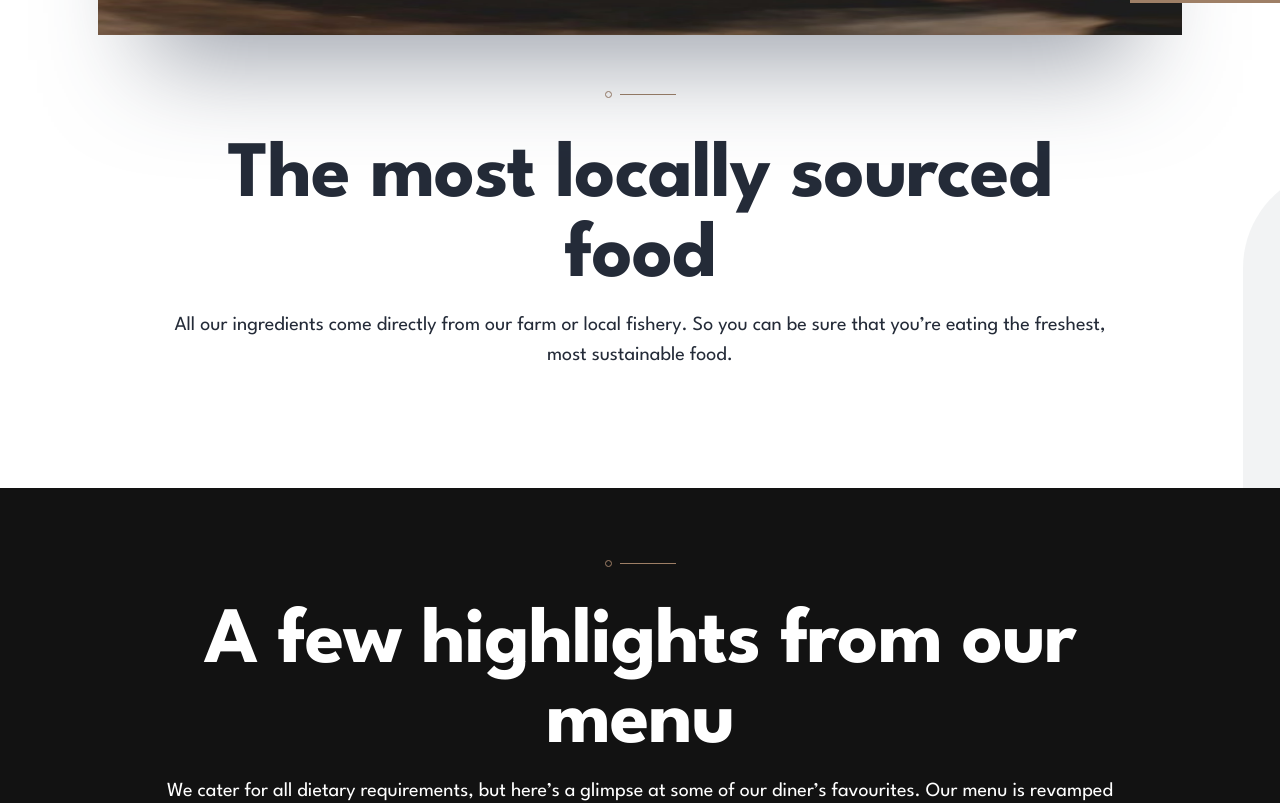
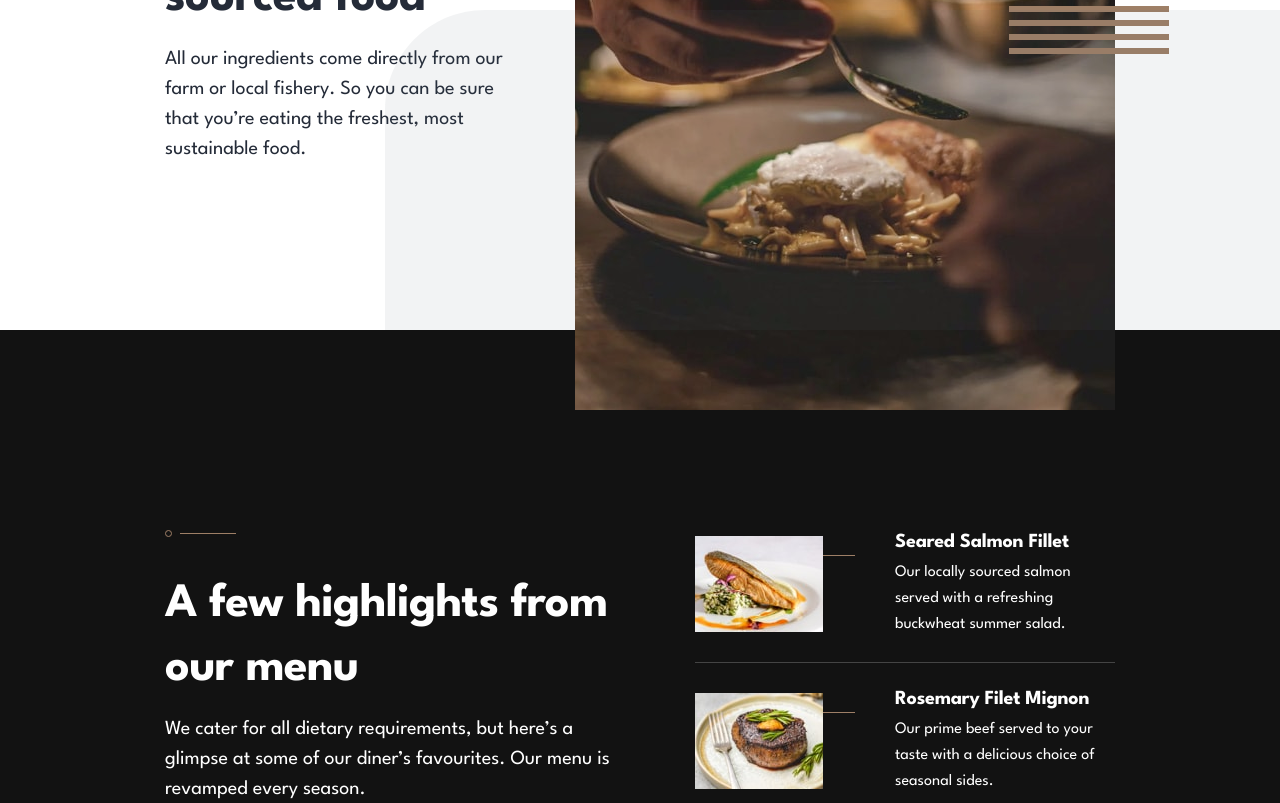
Before and after one commit to sophia-see/dine-restaurant, a Next.js app: page / in a window 1280 px wide. Shown: the part 1820-2623 px from the top of the page. Built offline with nearby package versions, Linux system fonts and the light colour scheme.

Commit message:
finished desktop view

```diff
--- a/components/Button.tsx
+++ b/components/Button.tsx
@@ -15,7 +15,7 @@ const Button: React.FC<ButtonProps> = ({
   const baseStyles = "py-6 flex justify-center uppercase font-semibold text-[17px] leading-[16px] tracking-[2.5px] transition duration-200";
 
   const variantStyles = {
-    default: "bg-cod-gray text-white hover:bg-cod-gray-75",
+    default: "bg-cod-gray text-white hover:border hover:border-cod-gray hover:text-cod-gray hover:bg-transparent",
     outline: "border border-white text-white hover:bg-white hover:text-mirage",
   };
 
--- a/components/ItemTitle.tsx
+++ b/components/ItemTitle.tsx
@@ -8,9 +8,9 @@ export default function ItemTitle({ title, className, ...props }: ItemTitleProps
   return (
     <div
       className={`
-        text-[32px] md:text-[48px] lg:text-[80px]
-        leading-[40px] md:leading-[64px] lg:leading-[80px]
-        tracking-[-0.4px] md:tracking-[-0.6px] lg:tracking-[-1px]
+        text-[32px] md:text-[48px]
+        leading-[40px] md:leading-[64px]
+        tracking-[-0.4px] md:tracking-[-0.6px]
         ${className || ""}
       `}
       {...props}
--- a/components/about/About.tsx
+++ b/components/about/About.tsx
@@ -12,7 +12,7 @@ import useDeviceSize from '@/hooks/use-device-size'
 
 function ImageContainer ({children}: {children:React.ReactNode}) {
   return (
-    <div className='relative h-[400px] md:h-[360px]'>
+    <div className='xl:flex-shrink-0 relative h-[400px] md:h-[360px] xl:h-[720px] xl:w-[540px]'>
       {children}
     </div>
   )
@@ -23,8 +23,8 @@ export default function About() {
 
   return (
     <section>
-      <div className="relative h-[662px] md:h-[675px]">
-        <AboutItem className="absolute top-[-72px] md:top-[-96px]">
+      <div className="relative h-[662px] md:h-[690px]">
+        <AboutItem className="absolute top-[-72px] md:top-[-96px] lg:top-[-68px] h-full overflow-visible ">
           <ImageContainer>
             <Image
               src={`/images/homepage/enjoyable-place-${currSize}.jpg`}
@@ -32,7 +32,7 @@ export default function About() {
               width={0}
               height={0}
               alt="a place full of nature"
-              className="w-full h-full shadow-[0_75px_100px_-50px_rgba(56,66,85,50%)]"
+              className="w-full h-full shadow-[0_75px_100px_-50px_rgba(56,66,85,50%)] object-cover object-center"
             />
           </ImageContainer>
           <ItemContainer>
@@ -48,7 +48,7 @@ export default function About() {
             </Item>
           </ItemContainer>
         </AboutItem>
-        <div className='hidden md:block absolute top-[50%] right-[50%] -translate-y-[70%]'>
+        <div className='hidden md:block absolute top-[50%] right-[50%] left-0 xl:right-[10%] -translate-y-[70%]'>
           <Image
             src={"/images/patterns/pattern-curve-top-right.svg"}
             sizes='100vw'
@@ -59,7 +59,7 @@ export default function About() {
           />
         </div>
       </div>
-      <AboutItem className='relative h-full md:pb-[118px]'>
+      <AboutItem className='relative h-full pb-[101px] md:pb-[118px] xl:pb-0 xl:h-[640px] xl:overflow-visible'>
         <ImageContainer>
           <Image
             src={`/images/homepage/locally-sourced-${currSize}.jpg`}
@@ -67,20 +67,20 @@ export default function About() {
             width={0}
             height={0}
             alt="a freshly cooked food"
-            className="w-full h-full shadow-[0_75px_100px_-50px_rgba(56,66,85,50%)]"
+            className="w-full h-full shadow-[0_75px_100px_-50px_rgba(56,66,85,50%)] xl:shadow-none object-cover object-center"
           />
-          <div className='hidden md:block absolute top-[70%] right-[-10%]'>
+          <div className='hidden md:block absolute top-[70%] xl:top-[40%] right-[-10%]'>
             <Image
               src={"/images/patterns/pattern-lines.svg"}
               sizes='100vw'
               width={0}
               height={0}
-              className='w-auto h-auto'
+              className='w-auto h-auto xl:z-10'
               alt='lines pattern'
             />
           </div>
         </ImageContainer>
-        <ItemContainer>
+        <ItemContainer className='lg:order-first'>
           <Divider />
           <Item>
             <ItemTitle
@@ -92,7 +92,7 @@ export default function About() {
             />
           </Item>
         </ItemContainer>
-        <div className='hidden md:block absolute bottom-0 -right-[67%] overflow-hidden'>
+        <div className='hidden md:block absolute bottom-0 -right-[67%] xl:right-[0px] overflow-hidden'>
           <Image
             src={"/images/patterns/pattern-curve-top-left.svg"}
             sizes='100vw'
--- a/components/about/AboutItem.tsx
+++ b/components/about/AboutItem.tsx
@@ -6,7 +6,7 @@ interface AboutItemsProps extends React.HTMLAttributes<HTMLDivElement> {
 
 export default function AboutItem({children, className, ...props}: AboutItemsProps) {
   return (
-    <div className={`overflow-hidden px-6 md:px-[98px] flex flex-col gap-[48px] md:gap-[56px] text-ebony-clay ${className || ""}`}>
+    <div className={`overflow-hidden px-6 md:px-[98px] xl:px-[165px] flex flex-col xl:flex-row xl:justify-between gap-[48px] md:gap-[56px] text-ebony-clay ${className || ""}`}>
       {children}
     </div>
   )
--- a/components/about/Item.tsx
+++ b/components/about/Item.tsx
@@ -2,7 +2,7 @@ import React from 'react'
 
 export default function Item({children}: {children: React.ReactNode}) {
   return (
-    <div className="flex flex-col justify-center items-center gap-[13px] text-center">
+    <div className="flex flex-col justify-center items-center xl:items-start gap-[13px] text-center xl:text-start">
       {children}
     </div>
   )
--- a/components/about/ItemContainer.tsx
+++ b/components/about/ItemContainer.tsx
@@ -1,8 +1,8 @@
 import React from 'react'
 
-export default function ItemContainer({children}: {children: React.ReactNode}) {
+export default function ItemContainer({className, children}: {className?: string, children: React.ReactNode}) {
   return (
-    <div className="flex flex-col justify-center items-center gap-9 md:gap-[39px] md:mx-[58px]">
+    <div className={`flex flex-col justify-center items-center xl:items-start gap-9 md:gap-[39px] md:mx-[58px] xl:mx-0 ${className || ""}`}>
       {children}
     </div>
   )
--- a/components/action/Action.tsx
+++ b/components/action/Action.tsx
@@ -10,7 +10,7 @@ export default function Action() {
   const {currSize} = useDeviceSize();
 
   return (
-    <div className='relative w-full h-[328px] md:h-[272px] flex justify-center items-center pt-[84px] pb-[80px] text-white'>
+    <div className='relative w-full h-[328px] md:h-[272px] xl:h-[240px] flex justify-center items-center pt-[84px] pb-[80px] text-white'>
       <Image
         src={`/images/homepage/ready-bg-${currSize}.jpg`}
         sizes='100vw'
@@ -19,7 +19,7 @@ export default function Action() {
         className='w-full h-full absolute inset-0 -z-10'
         alt='food background'
       />
-      <div className='px-[41px] flex flex-col gap-5 justify-center items-center text-center'>
+      <div className='w-full px-[41px] md:px-[66px] xl:px-[165px] flex flex-col xl:flex-row gap-5 justify-center xl:justify-between items-center text-center xl:text-start'>
         <ItemTitle title='Ready to make a reservation?' className='font-bold' />
         <Button variant='outline' className='w-full md:w-[245px]'>Book a table</Button>
       </div>
--- a/components/events/Events.tsx
+++ b/components/events/Events.tsx
@@ -11,29 +11,20 @@ const EVENTS = [
   {
     name: "Family Gathering",
     description: "We love catering for entire families. So please bring everyone along for a special meal with your loved ones. We’ll provide a memorable experience for all.",
-    images: {
-      mobile: "family-gathering-mobile.jpg",
-      tablet: "family-gathering-tablet.jpg",
-      desktop: "family-gathering-desktop.jpg"
-    },
+    image_prefix: "family-gathering",
+    image_suffix: ".jpg",
   },
   {
     name: "Special Events",
     description: "Whether it’s a romantic dinner or special date you’re celebrating with others we’ll look after you. We’ll be sure to mark your special date with an unforgettable meal.",
-    images: {
-      mobile: "special-events-mobile.jpg",
-      tablet: "special-events-tablet.jpg",
-      desktop: "special-events-desktop.jpg"
-    },
+    image_prefix: "special-events",
+    image_suffix: ".jpg",
   },
   {
     name: "Social Events",
     description: "Are you looking to have a larger social event? No problem! We’re more than happy to cater for big parties. We’ll work with you to make your event a hit with everyone.",
-    images: {
-      mobile: "social-events-mobile.jpg",
-      tablet: "social-events-tablet.jpg",
-      desktop: "social-events-desktop.jpg"
-    },
+    image_prefix: "social-events",
+    image_suffix: ".jpg",
   },
 ]
 
@@ -44,32 +35,32 @@ export default function Events() {
   return (
     <div
       className={`
-        flex flex-col items-center
-        pt-[80px] pb-[124px] px-6 md:px-10
+        flex flex-col items-center xl:flex-row xl:gap-0
+        pt-[80px] xl:pt-[160px] pb-[124px] px-6 md:px-10 lg:px-[118px]
         relative
       `}
     >
-      <div className='hidden md:block absolute top-0 right-1/2'>
+      <div className='hidden md:block absolute top-0 left-0 right-1/2 xl:right-[60%]'>
         <Image
           src={"/images/patterns/pattern-curve-top-right.svg"}
           sizes='100vw'
           width={0}
           height={0}
           alt='pattern with curved at the top right'
-          className='w-auto h-[320px]'
+          className='w-full h-[320px]'
         />
       </div>
-      <div className='w-full md:px-[58px]'>
-        <div className='w-full h-[400px] md:h-[360px] relative'>
+      <div className='w-auto md:px-[58px] xl:px-0 flex-grow-0'>
+        <div className='w-full h-[400px] md:h-[360px] xl:w-[540px] xl:h-[600px] relative '>
           <Image
-            src={`/images/homepage/${currentTab.images[currSize as "mobile" | "desktop"]}`}
+            src={`/images/homepage/${currentTab.image_prefix}-${currSize}@2x${currentTab.image_suffix}`}
             sizes='100vw'
             width={0}
             height={0}
-            className='w-full h-full shadow-[0_75px_100px_-50px_rgba(56,66,85,50%)]'
+            className='w-full h-full  shadow-[0_75px_100px_-50px_rgba(56,66,85,50%)] object-cover object-center'
             alt={`image representing ${currentTab.name}`}
           />
-          <div className='hidden md:block absolute top-[-10%] left-[-10%]'>
+          <div className='hidden md:block absolute top-[-10%] xl:top-[-5%] left-[-10%] xl:left-[-5%]'>
             <Image
               src={"/images/patterns/pattern-lines.svg"}
               sizes='100vw'
@@ -81,32 +72,41 @@ export default function Events() {
           </div>
         </div>
       </div>
+      <div className='flex flex-col items-center xl:items-start xl:pl-[128px]'>
         <div
           className={`
             w-full
             flex flex-col md:flex-row md:justify-between gap-4 md:gap-0 items-center justify-center
+            xl:flex-col xl:items-start
             mt-[49px] mb-[27px] md:mb-[47px]
+            px-2 xl:px-0
+            xl:order-last
           `}
         >
           {EVENTS.map((e) => {
             const isCurrentTab = e.name == currentTab.name;
 
             return (
-            <div key={`${e.name}`} className='flex flex-col items-center' onClick={() => setCurrentTab(e)}>
+              <div key={`${e.name}`} className='flex flex-col items-center cursor-pointer relative' onClick={() => setCurrentTab(e)}>
+                <div className='absolute hidden xl:block top-1/2 left-0 translate-x-[-100%] '>
+                  <div className={`h-[1px] w-[97px] mr-[31px] ${isCurrentTab ? "bg-beaver" : "bg-transparent"}`}>
+                  </div>
+                </div>
                 <span className={`font-semibold text-[17px] leading-[28px] tracking-[2.5px] text-[#4c4c4c] ${isCurrentTab ? "" : "opacity-50"}`}>
                   {e.name.toUpperCase()}
                 </span>
-              {isCurrentTab && <div className='mt-[7px] h-[1px] w-[48px] bg-beaver'>
-              </div>}
+                <div className={`mt-[7px] h-[1px] w-[48px] xl:hidden ${isCurrentTab ? "bg-beaver" : "bg-transparent"}`}>
+                </div>
               </div>
             )
           })}
         </div>
-      <div className='flex flex-col items-center justify-center text-center gap-[13px] md:px-[116px]'>
+        <div className='flex flex-col items-center justify-center text-center xl:items-start xl:justify-start xl:text-start  gap-[13px] md:px-[116px] xl:px-0'>
           <ItemTitle title={currentTab.name} className='font-bold' />
           <ItemDescription text={currentTab.description} />
         </div>
         <Button className='w-[245px] mt-[27px] md:mt-[60px]'>Book a table</Button>
       </div>
+    </div>
   )
 }
--- a/components/footer/Footer.tsx
+++ b/components/footer/Footer.tsx
@@ -11,9 +11,9 @@ function FooterText({text}:{text: string}) {
 
 export default function Footer() {
   return (
-    <div className='pt-[80px] pb-[78px] bg-cod-gray text-white flex flex-col md:flex-row md:justify-start md:items-start md:gap-[130px] md:px-10 justify-center items-center gap-[42px] text-center'>
+    <div className='pt-[80px] pb-[78px] bg-cod-gray text-white flex flex-col md:flex-row md:justify-start md:items-start md:gap-[130px] md:px-10 lg:px-[165px] justify-center items-center gap-[42px] text-center'>
       <Logo />
-      <div className='flex flex-col gap-8 justify-center items-center text-center md:text-start md:justify-start md:items-start'>
+      <div className='flex flex-col xl:flex-row gap-8 xl:gap-[124px] justify-center items-center text-center md:text-start md:justify-start md:items-start'>
         <div>
           <FooterText text='Marthwaite, Sedbergh' />
           <FooterText text='Cumbria' />
--- a/components/highlights/HighlightIntro.tsx
+++ b/components/highlights/HighlightIntro.tsx
@@ -7,14 +7,15 @@ export default function HighlightIntro() {
   return (
     <div
       className={`
-        flex flex-col gap-9 items-center justify-center text-center
-        md:px-[64px]
+        flex flex-col gap-9 items-center justify-center text-center xl:text-start xl:justify-start xl:items-start
+        md:px-[64px] xl:px-0
+        xl:max-w-[445px]
       `}
     >
       <Divider />
       <div
         className={`
-          flex flex-col gap-[13px] items-center justify-center text-center
+          flex flex-col gap-[13px] items-center justify-center text-center xl:text-start xl:justify-start xl:items-start
           text-white
         `}
       >
--- a/components/highlights/Highlights.tsx
+++ b/components/highlights/Highlights.tsx
@@ -7,8 +7,9 @@ export default function Highlights() {
     <div
       className={`
         bg-cod-gray text-white
-        pt-[72px] pb-[102px] px-6 md:px-[98px]
-        flex flex-col gap-[85px] justify-center items-center text-center
+        pt-[72px] xl:pt-[200px] pb-[102px] px-6 md:px-[98px] lg:px-[165px]
+        flex flex-col xl:flex-row gap-[85px]
+        justify-center items-center text-center xl:justify-start xl:items-start xl:text-start
       `}
     >
       <HighlightIntro />
```
Also changed, not shown: components/hero/Hero.tsx (+12 -12 lines). Lines whose indentation alone changed are shown as unchanged.
